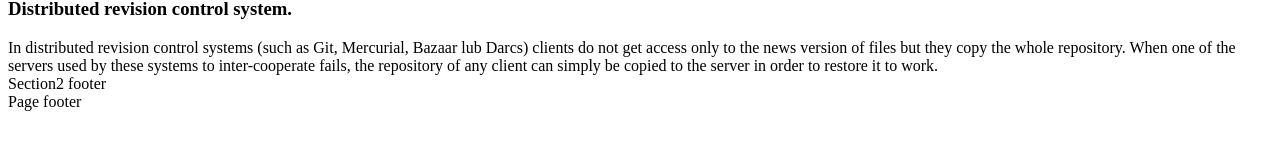
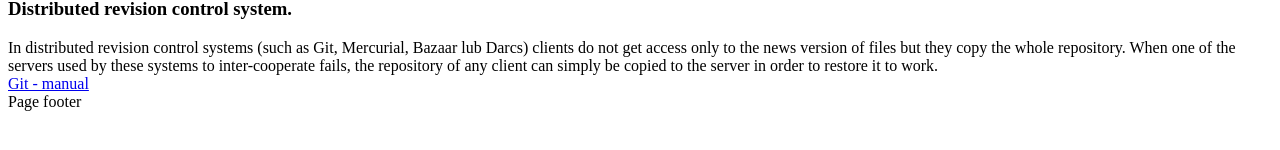
Before and after one commit to tonycoscujuela/iislabpio_901408, a plain HTML site: page index.html in a window 1280 px wide. Shown: the part 142-292 px from the top of the page. Drawn offline with Linux system fonts and the light colour scheme.

Commit message:
feature2,2 changes index.html commit

```diff
--- a/index.html
+++ b/index.html
@@ -26,7 +26,7 @@
 		    	In distributed revision control systems (such as Git, Mercurial, Bazaar lub Darcs) clients do not get access only to the news version of files but they copy the whole repository. When one of the servers used by these systems to inter-cooperate fails, the repository of any client can simply be copied to the server in order to restore it to work.
 		  	</div>
 			<footer class="panel-footer">
-				Section2 footer
+				<a href="http://git-scm.com/book/en/Getting-Started-About-Version-Control#Distributed-Version-Control-Systems">Git - manual</a>
 			</footer>
 		</section>
 		<footer  class="navbar">
```
